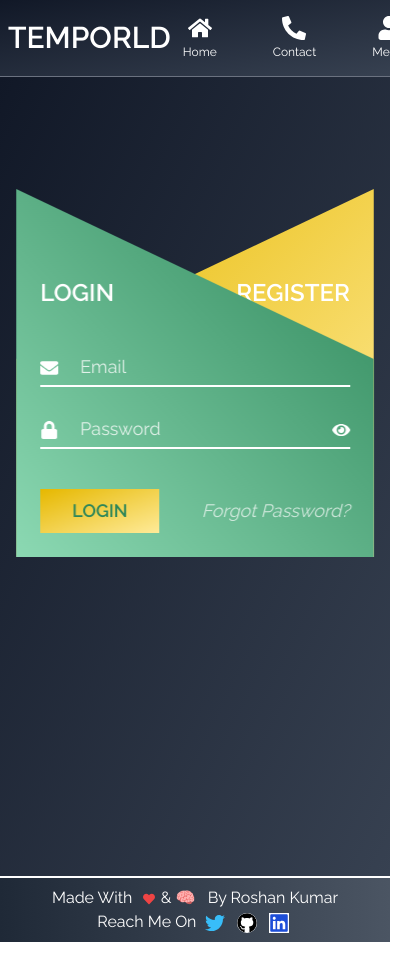
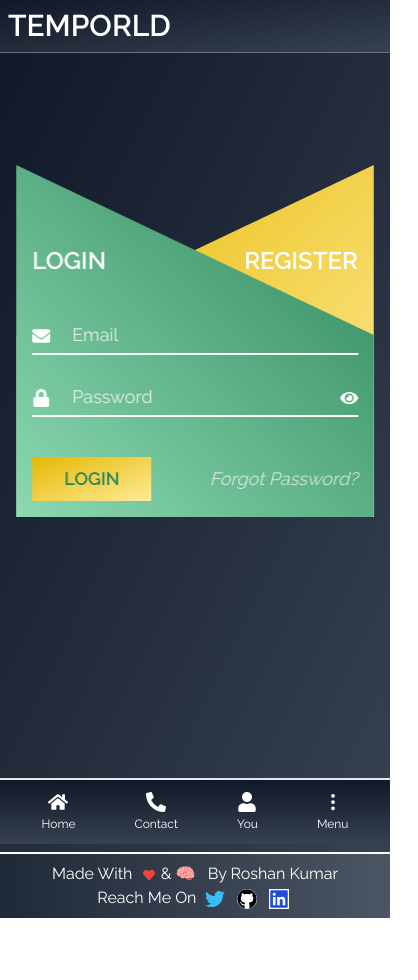
Before and after one commit to RoshanRv/Tempworld, a React (Create React App) app: page /login in a window 390 px wide. Shown: the whole page, 418 px wide, since content can reach past the window. Before the commit the page ends 942 px from the top, so only its background shows below. Built offline with nearby package versions, Linux system fonts and the light colour scheme.

Commit message:
navbar optimized for mob

```diff
--- a/src/templates/Footer/Footer.jsx
+++ b/src/templates/Footer/Footer.jsx
@@ -21,7 +21,7 @@ const Footer = () => {
     // }
 
     return (
-        <footer className=" w-full font-rale bg-gradient-to-r from-gray-800 to-gray-600  text-white border-t-2  border-white txt-sha text-md  p-2 md:flex items-center justify-around text-center font-disp">
+        <footer className="mb-16 w-full font-rale bg-gradient-to-r from-gray-800 to-gray-600  text-white border-t-2  border-white txt-sha text-md  p-2 md:flex items-center justify-around text-center font-disp">
             <h1 className="text-">
                 Made With&nbsp;{" "}
                 <FaHeart className="text-red-500 beat inline-block text-md beat -z-10" />{" "}
--- a/src/templates/Form/Form.jsx
+++ b/src/templates/Form/Form.jsx
@@ -29,7 +29,7 @@ const Login = ({ showLogin, setShowLogin }) => {
             onSubmit={handleLogin}
             className={` absolute top-1/2 left-1/2 -translate-x-1/2  md:p-10 ${
                 showLogin ? "z-10" : "z-0 "
-            } transition-all p-6 bg-gradient-to-tr from-lPri to-dPri w-11/12 md:w-8/12 lg:w-6/12 text-left clip-login text-white text-lg`}
+            } transition-all p-4 bg-gradient-to-tr from-lPri to-dPri w-11/12 md:w-8/12 lg:w-6/12 text-left clip-login text-white text-lg`}
         >
             <h1
                 onClick={() => setShowLogin(true)}
@@ -137,8 +137,8 @@ const Register = ({ showLogin, setShowLogin }) => {
         <form
             onSubmit={handleRegister}
             className={` absolute top-1/2 left-1/2 -translate-x-1/2 z-0 md:p-10 ${
-                !showLogin ? "z-10 " : "z-0  "
-            } transition-all p-6 bg-gradient-to-tl from-lSec to-dSec w-11/12 md:w-8/12 lg:w-6/12 text-left clip-register text-white text-lg`}
+                !showLogin ? "z-20 " : "z-0  "
+            } transition-all p-4 bg-gradient-to-tl from-lSec to-dSec w-11/12 md:w-8/12 lg:w-6/12 text-left clip-register text-white text-lg`}
         >
             <h1
                 onClick={() => setShowLogin(false)}
@@ -279,7 +279,7 @@ const Form = () => {
     const [showLogin, setShowLogin] = useState(true)
 
     return (
-        <main className="bg-gradient-to-br from-gray-900 to-gray-700 w-full min-h-[94.7vh]  py-28">
+        <main className="bg-gradient-to-br from-gray-900 to-gray-700  min-h-[94.7vh] py-28">
             {/*     box     */}
             <div className="flex justify-center items-center relative w-full ">
                 <Login showLogin={showLogin} setShowLogin={setShowLogin} />
--- a/src/templates/Navbar/Navbar.jsx
+++ b/src/templates/Navbar/Navbar.jsx
@@ -1,5 +1,6 @@
 import React, { useState } from "react"
 import { FaHome, FaPhoneAlt, FaSignOutAlt, FaUser } from "react-icons/fa"
+import { BsThreeDotsVertical } from "react-icons/bs"
 import { AiFillCaretDown } from "react-icons/ai"
 import { Link, useLocation } from "react-router-dom"
 import "./style.css"
@@ -30,7 +31,9 @@ const Navbar = () => {
                         Temporld
                     </h1>
                 </Link>
-                <div className="flex gap-x-8 text-white">
+
+                {/*        Nav For Tab , PC       */}
+                <div className="md:flex gap-x-8 text-white hidden ">
                     <Link to={"/"}>
                         <div className="text-center w-full hover:bg-white rounded-lg transition-all hover:text-black px-3 relative p-2 ">
                             <FaHome className="w-max mx-auto text-2xl" />
@@ -79,11 +82,11 @@ const Navbar = () => {
                             } bottom-0 left-0 absolute origin-right center transition-all h-1`}
                         ></div>
 
-                        {/*         Dropdown        */}
+                        {/*       ME  Dropdown        */}
                         <div
-                            className={`p-5 border text-left rounded-lg absolute translate-y-full -bottom-3 bg-gradient-to-br from-gray-900 to-gray-700 left-0 -translate-x-3/4 transition-all  shadow-xl shadow-black ${
+                            className={`p-5 border text-left rounded-lg absolute translate-y-full -bottom-5 bg-gradient-to-br from-gray-900 to-gray-700 left-0 -translate-x-3/4 transition-all  shadow-xl shadow-black ${
                                 dropdown?.tab == "me" ? "scale-100" : "scale-0"
-                            } origin-top`}
+                            } origin-top z-50`}
                         >
                             <button className="px-16 py-1 w-full rounded-full border-2 bg-white text-black ">
                                 Profile
@@ -127,6 +130,133 @@ const Navbar = () => {
                     </div>
                     {/* </Link> */}
                 </div>
+                {/*     END NAV FOR TAB,PC         */}
+
+                {/*     NAV FOR MOB         */}
+                <div className="fixed block md:hidden bottom-0 p-3 border-t-2 z-50 bg-white w-full left-0  bg-gradient-to-b from-gray-900 to-gray-700 ">
+                    <div className="flex items-center text-white justify-around text-2x ">
+                        {/*         Home Button      */}
+                        <Link to={"/"}>
+                            <div className="relative ">
+                                <FaHome className="text-xl mx-auto" />
+                                <h1 className="text-xs mt-1">Home</h1>
+                                <div
+                                    className={`bg-red-700 ${
+                                        path == "/" ? "w-full" : "w-0"
+                                    } -bottom-3 left-0 absolute transition-all h-1`}
+                                ></div>
+                            </div>
+                        </Link>
+                        {/*         Contact  */}
+                        <Link to={"/"}>
+                            <div className="relative">
+                                <FaPhoneAlt className="text-xl mx-auto" />
+                                <h1 className="text-xs mt-1">Contact</h1>
+
+                                <div
+                                    className={`bg-red-700 ${
+                                        path.includes("contact")
+                                            ? "w-full"
+                                            : "w-0"
+                                    } -bottom-3 left-0 absolute transition-all h-1`}
+                                ></div>
+                            </div>
+                        </Link>
+                        {/*         Me  */}
+                        <div
+                            className="relative "
+                            onClick={() =>
+                                dropdown.show
+                                    ? handleDropdownHide()
+                                    : handleDropdownShow("me")
+                            }
+                        >
+                            <FaUser className="text-xl mx-auto" />
+                            <h1 className="text-xs mt-1">You</h1>
+
+                            <div
+                                className={`bg-red-700 ${
+                                    path.includes("me") ? "w-full" : "w-0"
+                                } -bottom-3 left-0 absolute transition-all h-1`}
+                            ></div>
+
+                            {/*       ME  Dropdown        */}
+                            <div
+                                className={`p-5 border text-left rounded-lg absolute  bg-gradient-to-br from-gray-900 to-gray-700 -top-full left-full -translate-x-3/4 -translate-y-full transition-all shadow-lg shadow-black ${
+                                    dropdown?.tab == "me"
+                                        ? "scale-100"
+                                        : "scale-0"
+                                } origin-bottom z-50`}
+                            >
+                                <button className="px-16 py-1 w-full rounded-full border-2 bg-white text-black ">
+                                    Profile
+                                </button>
+                                <hr className="mt-3 border-gray-400 " />
+                                {/*         Account      */}
+                                <div className="text-gray-400 flex flex-col gap-y-2">
+                                    <h1 className="text-xl font-bold text-white mt-2">
+                                        Accounts
+                                    </h1>
+                                    <h1 className="hover:text-white transition-all cursor-pointer">
+                                        Accounts 1
+                                    </h1>
+                                    <h1 className="hover:text-white transition-all cursor-pointer">
+                                        Accounts 2
+                                    </h1>
+                                </div>
+
+                                <hr className="mt-3 border-gray-400 " />
+                                {/*         Manage      */}
+                                <div className="text-gray-400 flex flex-col gap-y-2">
+                                    <h1 className="text-xl font-bold text-white mt-2">
+                                        Manage
+                                    </h1>
+                                    <h1 className="hover:text-white transition-all cursor-pointer">
+                                        Manage 1
+                                    </h1>
+                                    <h1 className="hover:text-white transition-all cursor-pointer">
+                                        Manage 2
+                                    </h1>
+                                </div>
+                                <hr className="mt-3 border-gray-400 " />
+                                {/*         Logout      */}
+                                <div className="text-gray-400 flex items-center mt-2 gap-x-2 hover:text-white cursor-pointer">
+                                    <h1 className=" font-bold text-hite ">
+                                        Logout
+                                    </h1>
+                                    <FaSignOutAlt />
+                                </div>
+                            </div>
+                        </div>
+                        {/*       More Options/Menu  */}
+                        <div
+                            className="relative"
+                            onClick={() =>
+                                dropdown.show
+                                    ? handleDropdownHide()
+                                    : handleDropdownShow("opt")
+                            }
+                        >
+                            <BsThreeDotsVertical className="text-xl mx-auto" />
+                            <h1 className="text-xs mt-1">Menu</h1>
+
+                            {/*       ME  Dropdown        */}
+                            <div
+                                className={`p-5 border text-left rounded-lg absolute  bg-gradient-to-br from-gray-900 to-gray-700 -top-full left-full -translate-x-3/4 -translate-y-full transition-all shadow-lg shadow-black ${
+                                    dropdown?.tab == "opt"
+                                        ? "scale-100"
+                                        : "scale-0"
+                                } origin-bottom z-50`}
+                            >
+                                <div className="flex flex-col gap-y-8">
+                                    <FaHome className="text-xl" />
+                                    <FaUser className="text-xl" />
+                                    <FaPhoneAlt className="text-xl" />
+                                </div>
+                            </div>
+                        </div>
+                    </div>
+                </div>
             </nav>
         </header>
     )
```
